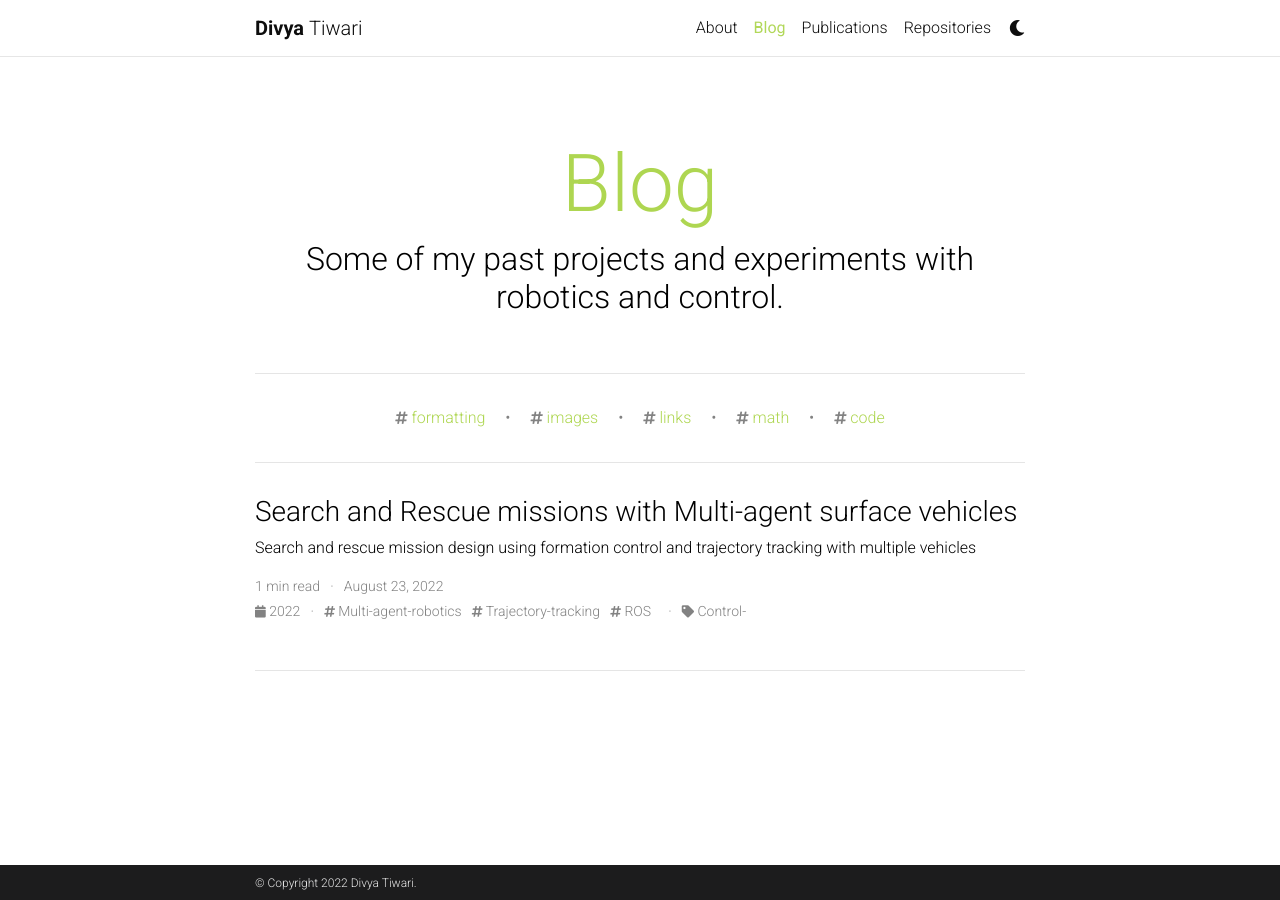
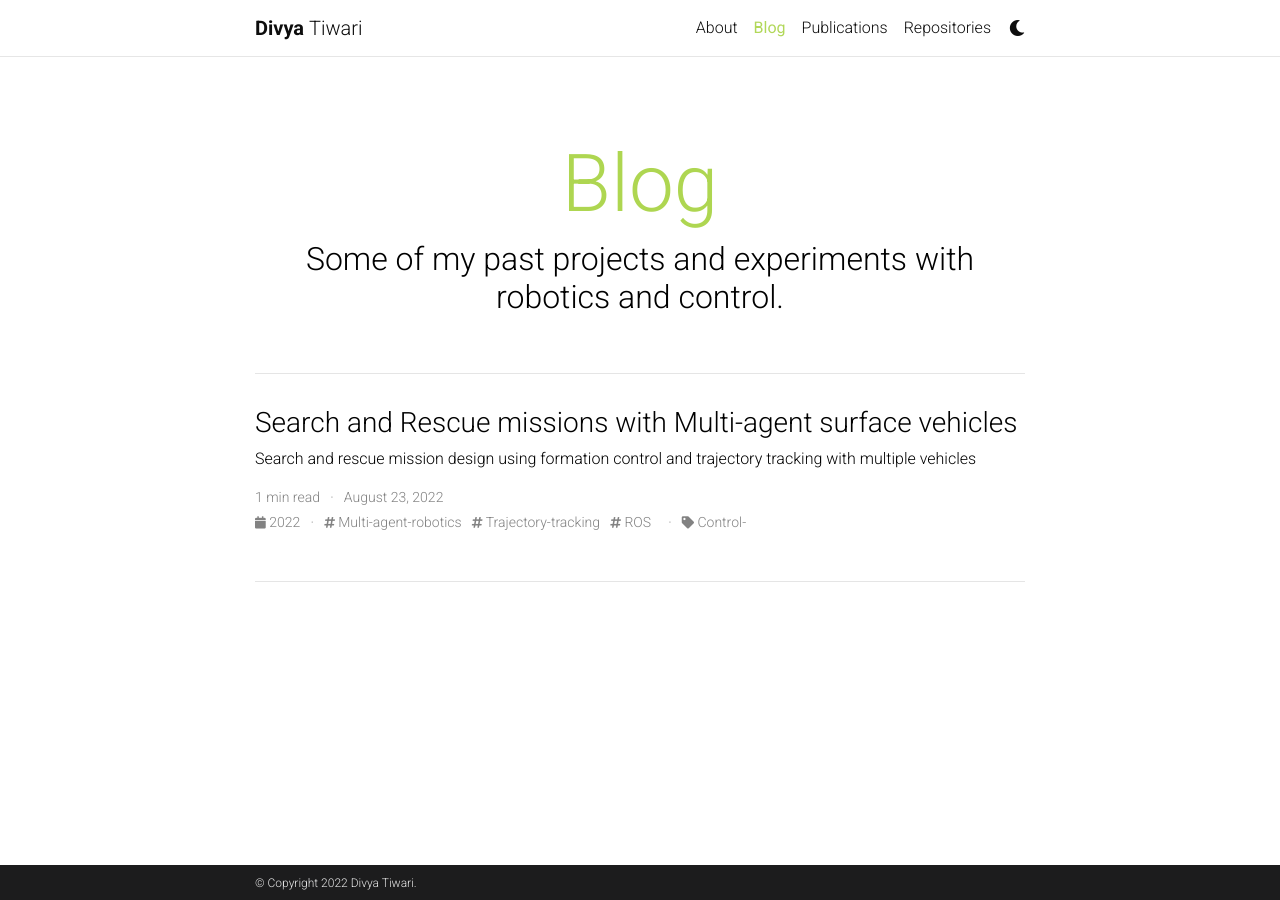
Before and after one commit to dt1729/dt1729.github.io, a Jekyll site: the page built from blog/index.html, in a window 1280 px wide. Built offline with Jekyll 4.4.1, drawn with Linux system fonts in a browser that asks for light colours; the list of posts is cut into pages by our own code; comment, search, counter and statistics services are not loaded; a style sheet for code colours, icons or effects is not loaded.

Commit message:
Fixed bug on blog site

```diff
--- a/_config.yml
+++ b/_config.yml
@@ -213,7 +213,7 @@
     tag: '/blog/tag/:name/'
     category: '/blog/category/:name/'
 
-display_tags: ['formatting', 'images', 'links', 'math', 'code'] # this tags will be dispalyed on the front page of your blog
+# display_tags: [] # this tags will be dispalyed on the front page of your blog
 
 # -----------------------------------------------------------------------------
 # Jekyll Scholar
```
